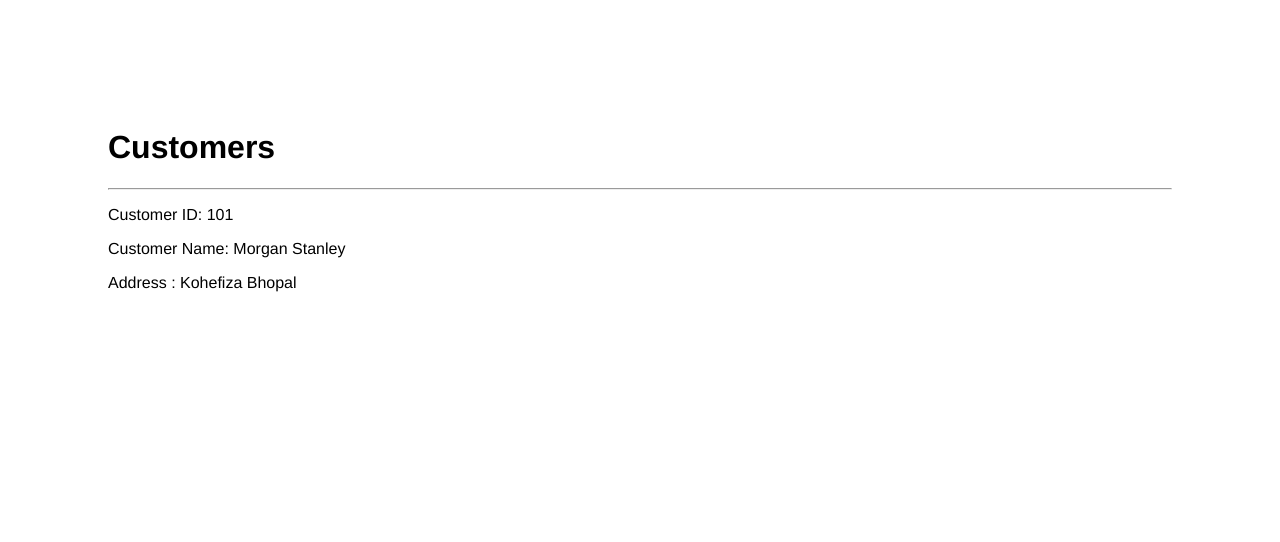
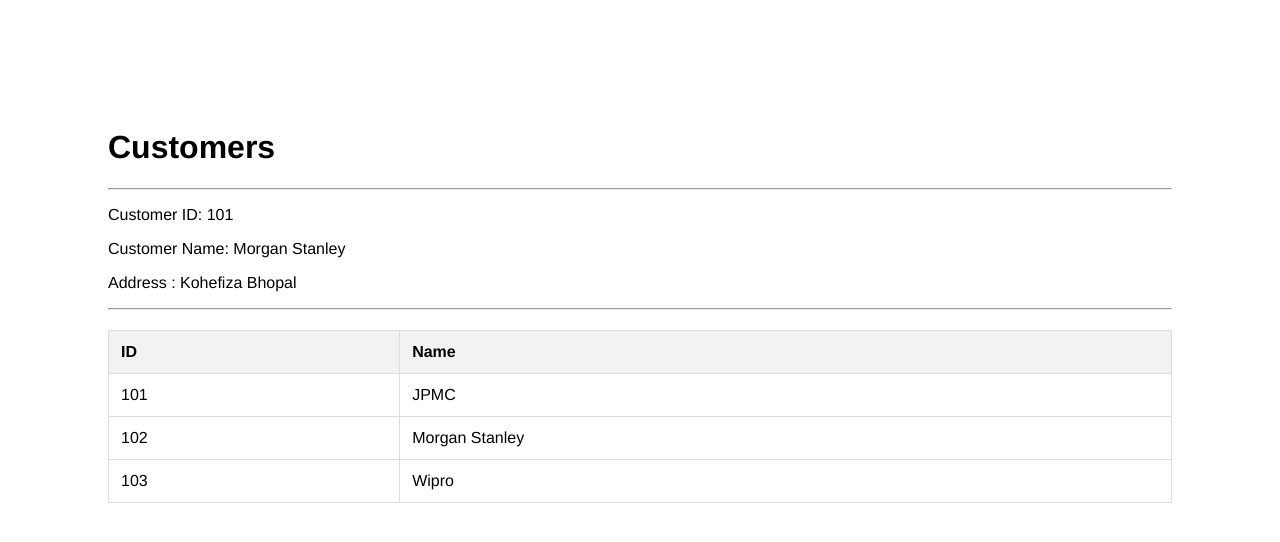
Before and after one commit to InfoMover-Technologies/mecaps3.0-django, a Django app: page /customers/ in a window 1280 px wide. Shown: the top 542 px of the page. Run offline with Django 4.2, Linux system fonts and the light colour scheme.

Commit message:
displayed list of customers

```diff
--- a/apps/customers/templates/customers.html
+++ b/apps/customers/templates/customers.html
@@ -13,8 +13,27 @@
     <div>
         <p>Customer ID: {{ customer_id }}</p>
         <p>Customer Name: {{ customer_name }}</p>
-        <p>Address : {{customer_address.street}}  {{customer_address.city}}    </p>
+        <p>Address : {{customer_address.street}} {{customer_address.city}} </p>
     </div>
+    <hr/>
+
+    <table style="width: 100%; border-collapse: collapse; margin-top: 20px;">
+        <thead>
+        <tr style="background-color: #f2f2f2;">
+            <th style="padding: 12px; text-align: left; border: 1px solid #ddd;">ID</th>
+            <th style="padding: 12px; text-align: left; border: 1px solid #ddd;">Name</th>
+        </tr>
+        </thead>
+        <tbody>
+        {% for customer in customers %}
+        <tr>
+            <td style="padding: 12px; text-align: left; border: 1px solid #ddd;">{{ customer.id }}</td>
+            <td style="padding: 12px; text-align: left; border: 1px solid #ddd;">{{ customer.name }}</td>
+
+        </tr>
+        {% endfor %}
+        </tbody>
+    </table>
 
 
 </div>
--- a/apps/customers/views/customer_views.py
+++ b/apps/customers/views/customer_views.py
@@ -15,6 +15,23 @@ def customer_view(request):
         'customer_address': {
             "street": "Kohefiza",
             "city": "Bhopal"
-        }
+        },
+
+        "customers": [
+
+            {
+                "id": 101,
+                "name": "JPMC"
+            },
+            {
+                "id": 102,
+                "name": "Morgan Stanley"
+            },
+            {
+                "id": 103,
+                "name": "Wipro"
+            }
+        ]
     }
+
     return render(request, 'customers.html', context, status=200)
```
